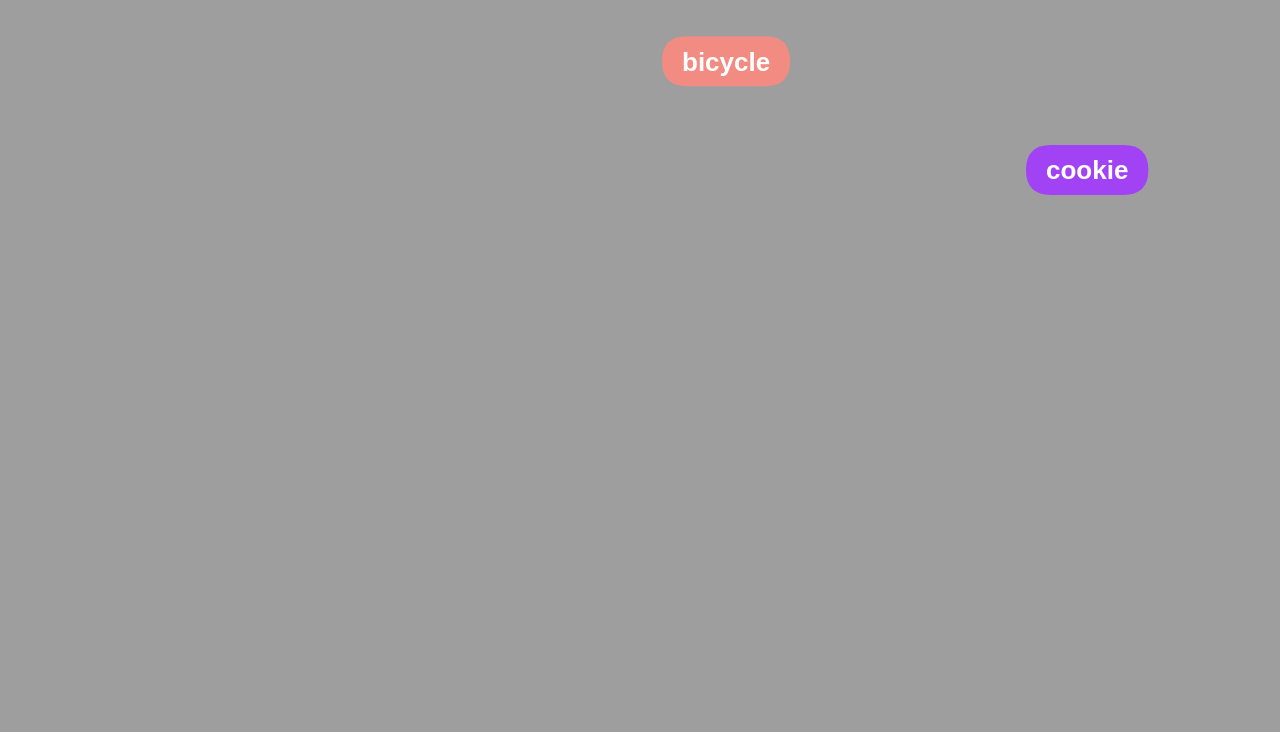
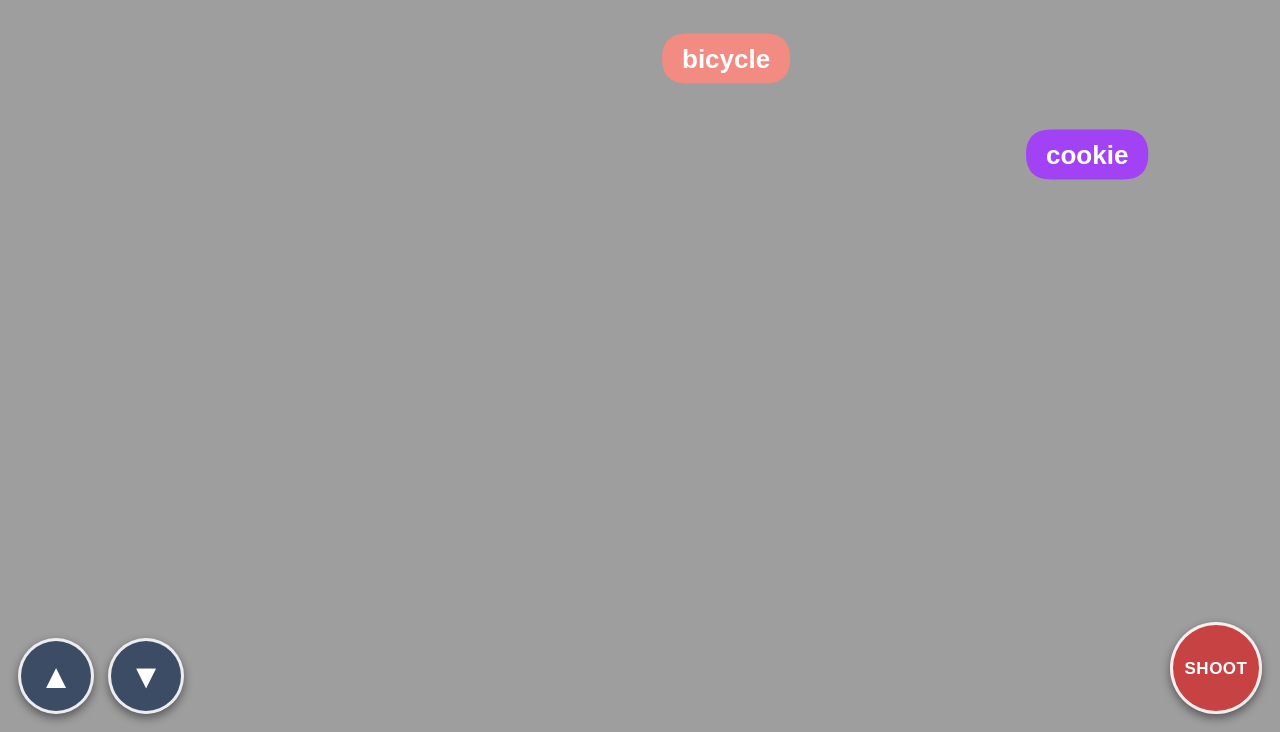
Before and after one commit to Johnny1004/spelling-shooting, a plain HTML site: page index.html in a window 1280 px wide. Both pictures are taken after a click on the button "START". Shown: the part 68-800 px from the top of the page. Drawn offline with Linux system fonts and the light colour scheme.

Commit message:
Add files via upload

```diff
--- a/index.html
+++ b/index.html
@@ -2,6 +2,7 @@
 <html lang="en">
 <head>
   <meta charset="UTF-8" />
+  <meta name="viewport" content="width=device-width, initial-scale=1, maximum-scale=1, user-scalable=no, viewport-fit=cover" />
   <title>Word Shooting Plane Game</title>
   <style>
     html, body {
@@ -10,6 +11,12 @@
       overflow: hidden;
       background: #000;
       font-family: Arial, sans-serif;
+      width: 100%;
+      height: 100%;
+      touch-action: none;
+      overscroll-behavior: none;
+      -webkit-user-select: none;
+      user-select: none;
     }
 
     #gameCanvas {
@@ -85,6 +92,80 @@
     }
 
     .btn:hover { filter: brightness(1.1); }
+
+    #touch-controls {
+      position: absolute;
+      inset: 0;
+      display: none;
+      pointer-events: none;
+    }
+
+    .touch-pad {
+      position: absolute;
+      bottom: max(18px, env(safe-area-inset-bottom));
+      display: flex;
+      gap: 14px;
+      pointer-events: auto;
+    }
+
+    .touch-pad.move { left: max(18px, env(safe-area-inset-left)); }
+    .touch-pad.fire { right: max(18px, env(safe-area-inset-right)); }
+
+    .touch-btn {
+      width: 76px;
+      height: 76px;
+      border: 3px solid rgba(255,255,255,0.9);
+      border-radius: 50%;
+      background: rgba(16, 38, 74, 0.68);
+      color: #fff;
+      font-size: 34px;
+      font-weight: 900;
+      line-height: 1;
+      box-shadow: 0 4px 10px rgba(0,0,0,0.45);
+      touch-action: none;
+      -webkit-tap-highlight-color: transparent;
+    }
+
+    .touch-btn.shoot {
+      width: 92px;
+      height: 92px;
+      background: rgba(210, 42, 42, 0.78);
+      font-size: 17px;
+      letter-spacing: 0.5px;
+    }
+
+    .touch-btn.active,
+    .touch-btn:active {
+      transform: scale(0.93);
+      filter: brightness(1.25);
+    }
+
+    @media (pointer: coarse), (hover: none) {
+      body.game-active #touch-controls { display: block; }
+      #start-screen p .desktop-help { display: none; }
+      #start-screen p .touch-help { display: inline; }
+    }
+
+    @media (pointer: fine) and (hover: hover) {
+      #start-screen p .touch-help { display: none; }
+    }
+
+    @media (max-width: 700px), (max-height: 500px) {
+      .top-bar { top: 6px; }
+      .score { font-size: 21px; }
+      .life-icon { width: 30px; height: 23px; }
+      #start-screen h1, #gameover-screen h1 {
+        margin: 0;
+        font-size: clamp(26px, 7vw, 42px);
+        text-align: center;
+      }
+      #start-screen p { margin: 2px 12px 8px; text-align: center; }
+      .touch-btn { width: 62px; height: 62px; font-size: 28px; }
+      .touch-btn.shoot { width: 74px; height: 74px; font-size: 14px; }
+      .touch-pad { bottom: max(10px, env(safe-area-inset-bottom)); gap: 9px; }
+      .touch-pad.move { left: max(10px, env(safe-area-inset-left)); }
+      .touch-pad.fire { right: max(10px, env(safe-area-inset-right)); }
+    }
   </style>
 </head>
 <body>
@@ -99,7 +180,10 @@
 
     <div id="start-screen">
       <h1>Word Shooting Plane</h1>
-      <p>Use ↑ and ↓ to move. Press SPACE to shoot.</p>
+      <p>
+        <span class="desktop-help">Use ↑ and ↓ to move. Press SPACE to shoot.</span>
+        <span class="touch-help">Use ▲ and ▼ to move. Tap SHOOT to fire.</span>
+      </p>
       <button class="btn" id="start-btn">START</button>
     </div>
 
@@ -107,6 +191,16 @@
       <h1>GAME OVER</h1>
       <div id="final-score"></div>
       <button class="btn" id="restart-btn">PLAY AGAIN</button>
+    </div>
+
+    <div id="touch-controls" aria-label="Touch game controls">
+      <div class="touch-pad move">
+        <button class="touch-btn" id="touch-up" aria-label="Move up">▲</button>
+        <button class="touch-btn" id="touch-down" aria-label="Move down">▼</button>
+      </div>
+      <div class="touch-pad fire">
+        <button class="touch-btn shoot" id="touch-shoot" aria-label="Shoot">SHOOT</button>
+      </div>
     </div>
   </div>
 
@@ -142,6 +236,8 @@
       canvasHeight = window.innerHeight;
       canvas.width = canvasWidth;
       canvas.height = canvasHeight;
+      updateResponsiveSizes();
+      keepPlaneOnScreen();
     });
 
     // ---------------- WORD LISTS ----------------
@@ -510,6 +606,27 @@
       speed: 6
     };
 
+    function updateResponsiveSizes() {
+      const scale = Math.min(1, Math.max(0.55, canvasWidth / 900));
+      plane.width = PLANE_WIDTH * scale;
+      plane.height = PLANE_HEIGHT * scale;
+      plane.x = Math.max(35, Math.min(120, canvasWidth * 0.08));
+      plane.speed = Math.max(5, 6 * scale);
+    }
+
+    function keepPlaneOnScreen() {
+      const topLimit = canvasHeight < 500 ? 38 : 50;
+      const bottomSpace = isTouchDevice() ? Math.min(105, canvasHeight * 0.22) : 30;
+      plane.y = Math.max(topLimit, Math.min(plane.y, canvasHeight - bottomSpace - plane.height));
+    }
+
+    function isTouchDevice() {
+      return window.matchMedia("(pointer: coarse), (hover: none)").matches || navigator.maxTouchPoints > 0;
+    }
+
+    updateResponsiveSizes();
+    keepPlaneOnScreen();
+
     // ---------------- INPUT ----------------
     window.addEventListener("keydown", (e) => {
       if (["ArrowUp","ArrowDown"," "].includes(e.key)) e.preventDefault();
@@ -518,6 +635,39 @@
 
     window.addEventListener("keyup", (e) => {
       keys[e.key] = false;
+    });
+
+    function bindHoldButton(id, keyName, fireImmediately = false) {
+      const button = document.getElementById(id);
+
+      const press = (e) => {
+        e.preventDefault();
+        button.setPointerCapture?.(e.pointerId);
+        keys[keyName] = true;
+        button.classList.add("active");
+        if (fireImmediately) shootBullet();
+      };
+
+      const release = (e) => {
+        e.preventDefault();
+        keys[keyName] = false;
+        button.classList.remove("active");
+      };
+
+      button.addEventListener("pointerdown", press);
+      button.addEventListener("pointerup", release);
+      button.addEventListener("pointercancel", release);
+      button.addEventListener("lostpointercapture", release);
+      button.addEventListener("contextmenu", e => e.preventDefault());
+    }
+
+    bindHoldButton("touch-up", "ArrowUp");
+    bindHoldButton("touch-down", "ArrowDown");
+    bindHoldButton("touch-shoot", " ", true);
+
+    window.addEventListener("blur", () => {
+      keys = {};
+      document.querySelectorAll(".touch-btn").forEach(button => button.classList.remove("active"));
     });
 
     document.getElementById("start-btn").addEventListener("click", () => {
@@ -538,6 +688,9 @@
       lastTime = performance.now();
       lastWordSpawn = 0;
       gameRunning = true;
+      document.body.classList.add("game-active");
+      plane.y = Math.max(60, (canvasHeight - plane.height) / 2);
+      keepPlaneOnScreen();
 
       bgMusic.currentTime = 0;
       bgMusic.play().catch(() => {
@@ -552,6 +705,8 @@
 
     function endGame() {
       gameRunning = false;
+      document.body.classList.remove("game-active");
+      keys = {};
       bgMusic.pause();
       finalScore.textContent = "Your score: " + score;
       gameoverScreen.style.display = "flex";
@@ -610,10 +765,7 @@
       if (keys["ArrowUp"])   plane.y -= plane.speed;
       if (keys["ArrowDown"]) plane.y += plane.speed;
 
-      if (plane.y < 50) plane.y = 50;
-      if (plane.y + plane.height > canvasHeight - 30) {
-        plane.y = canvasHeight - 30 - plane.height;
-      }
+      keepPlaneOnScreen();
 
       if (keys[" "]) {
         shootBullet();
@@ -639,7 +791,9 @@
     function spawnWord() {
       const data = WORDS[Math.floor(Math.random() * WORDS.length)];
 
-      const y = 80 + Math.random() * (canvasHeight - 160);
+      const bottomSpace = isTouchDevice() ? Math.min(105, canvasHeight * 0.22) : 30;
+      const playableHeight = Math.max(60, canvasHeight - 80 - bottomSpace - 50);
+      const y = 80 + Math.random() * playableHeight;
 
       const colors = [
         "#f28b82","#fbbc04","#34a853","#4285f4",
@@ -755,7 +909,8 @@
     }
 
     function drawWords() {
-      ctx.font = "bold 26px Arial";
+      const fontSize = canvasWidth < 700 ? 20 : 26;
+      ctx.font = `bold ${fontSize}px Arial`;
       ctx.textBaseline = "middle";
 
       words.forEach(w => {
```
